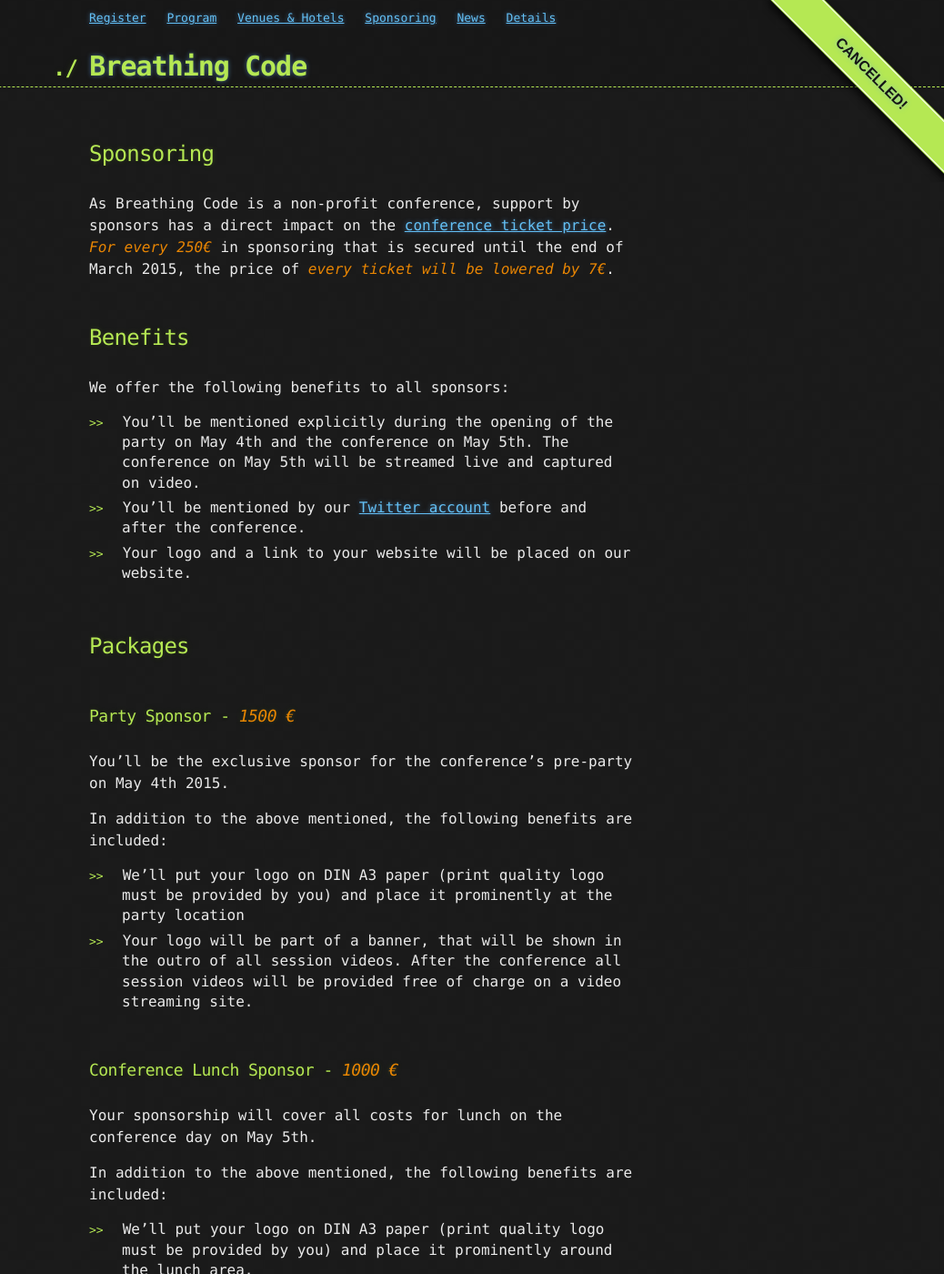
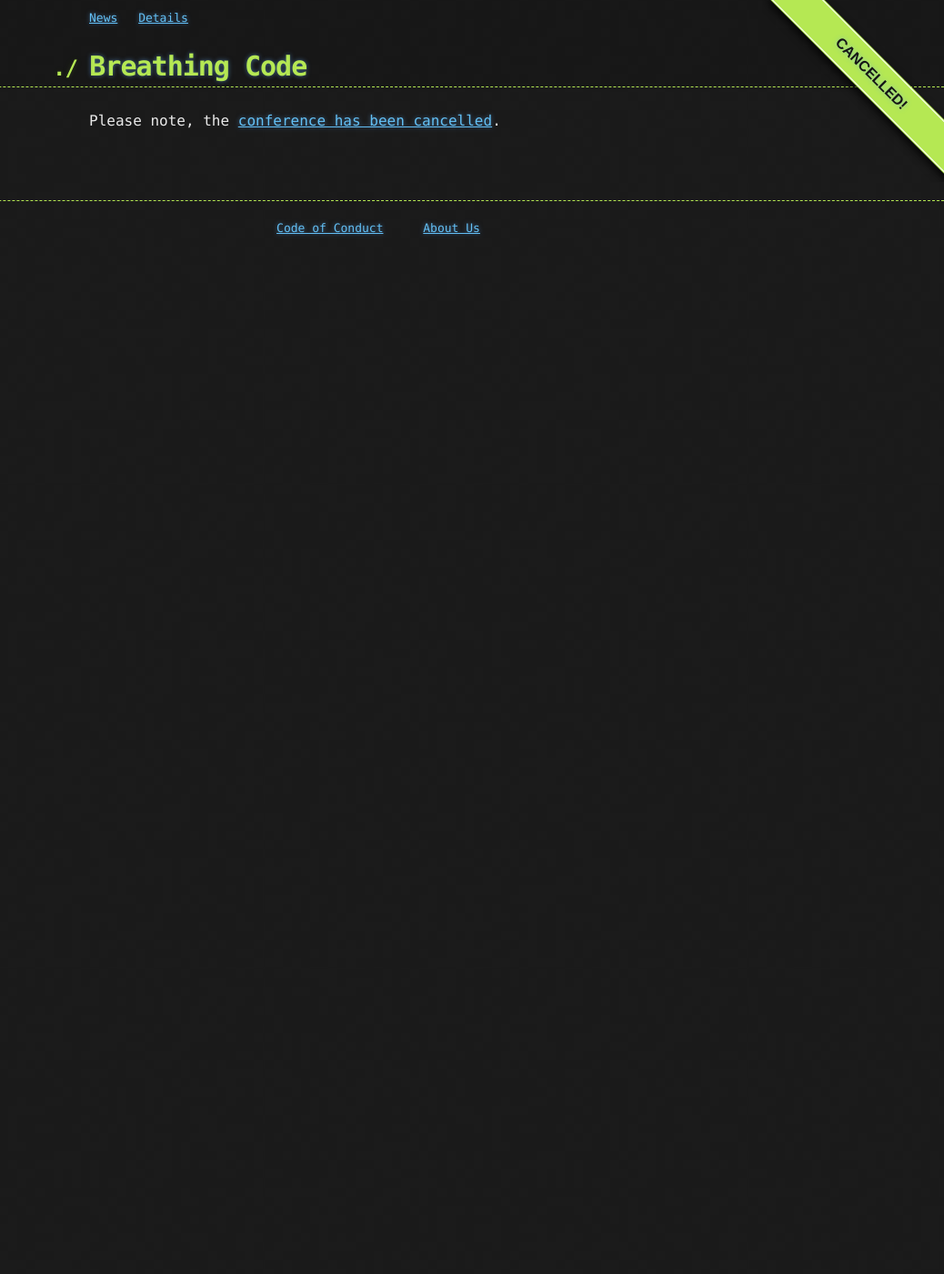
Before and after one commit to BreathingCode/BreathingCode.github.io, a Jekyll site: the page built from sponsoring.md, in a window 1280 px wide and 1400 px high. Shown: the whole window at 91% size, without its empty margins (242-1280 px from the left). Built offline with Jekyll 4.4.1, drawn with Linux system fonts in a browser that asks for light colours; nearby versions of some CDN libraries; Markdown is read by kramdown in place of the engine named in the settings; some of the changed text lies outside the part shown.

```diff
--- a/_includes/header.html
+++ b/_includes/header.html
@@ -5,10 +5,6 @@
 <header>
   <div class="container">
     <ul id="menu" class="navigation">
-      <li><a href="/register.html">Register</a></li>
-      <li><a href="/program.html">Program</a></li>
-      <li><a href="/venues.html">Venues &amp; Hotels</a></li>
-      <li><a href="/sponsoring.html">Sponsoring</a></li>
       <li><a href="/news.html">News</a></li>
       <li><a href="/details.html">Details</a></li>
     </ul>
--- a/sponsoring.md
+++ b/sponsoring.md
@@ -2,71 +2,5 @@
 layout: default
 ---
 
-## Sponsoring
-
-As Breathing Code is a non-profit conference, support by sponsors has a direct
-impact on the [conference ticket price](/register.html).
-*For every 250€* in sponsoring that is secured until the end of March 2015, the
-price of *every ticket will be lowered by 7€*.
-
-
-## Benefits
-
-We offer the following benefits to all sponsors:
-
-* You'll be mentioned explicitly during the opening of the party on May 4th and
-  the conference on May 5th. The conference on May 5th will be streamed live and
-  captured on video.
-* You'll be mentioned by our [Twitter account](https://twitter.com/breathing_code) before and after the conference.
-* Your logo and a link to your website will be placed on our website.
-
-
-## Packages
-
-### Party Sponsor - *1500 €*
-
-You'll be the exclusive sponsor for the conference's pre-party on
-May 4th 2015.
-
-In addition to the above mentioned, the following benefits are included:
-
-* We'll put your logo on DIN A3 paper (print quality logo must be provided by
-  you) and place it prominently at the party location
-* Your logo will be part of a banner, that will be shown in the outro of all
-  session videos. After the conference all session videos will be provided free
-  of charge on a video streaming site.
-
-### Conference Lunch Sponsor - *1000 €*
-
-Your sponsorship will cover all costs for lunch on the conference day on May 5th.
-
-In addition to the above mentioned, the following benefits are included:
-
-* We'll put your logo on DIN A3 paper (print quality logo must be provided by
-  you) and place it prominently around the lunch area.
-* Your logo will be part of a banner, that will be shown in the outro of all
-  session videos. After the conference all session videos will be provided free
-  of charge on a video streaming site.
-
-
-### Conference Breakfast Sponsor - *250 €*
-
-Your sponsorship will cover all costs for breakfeast on the conference morning
-on May 5th.
-
-In addition to the above mentioned benefits, we'll place your logo clearly
-visible into the breakfast area in the morning of May 5th.
-
-
-### Conference Coffee Break Sponsor - *250 €*
-
-Your sponsorship will cover all costs for the afternoon coffee break at the
-conference on May 5th.
-
-In addition to the above mentioned benefits, we'll place your logo clearly
-visible into the coffee break area in the afternoon of May 5th.
-
-## Interested in Sponsoring Breathing Code?
-
-If you're interested in sponsoring, please get in touch with
-[Johannes Link](/aboutus.html).
+Please note, the [conference has been
+cancelled](/2015/04/01/cancelling-the-conference.html).
```
Also changed, not shown: index.html (+1 -10 lines), program.html (+7 -7 lines), register.md (+2 -25 lines), venues.md (+2 -34 lines).
